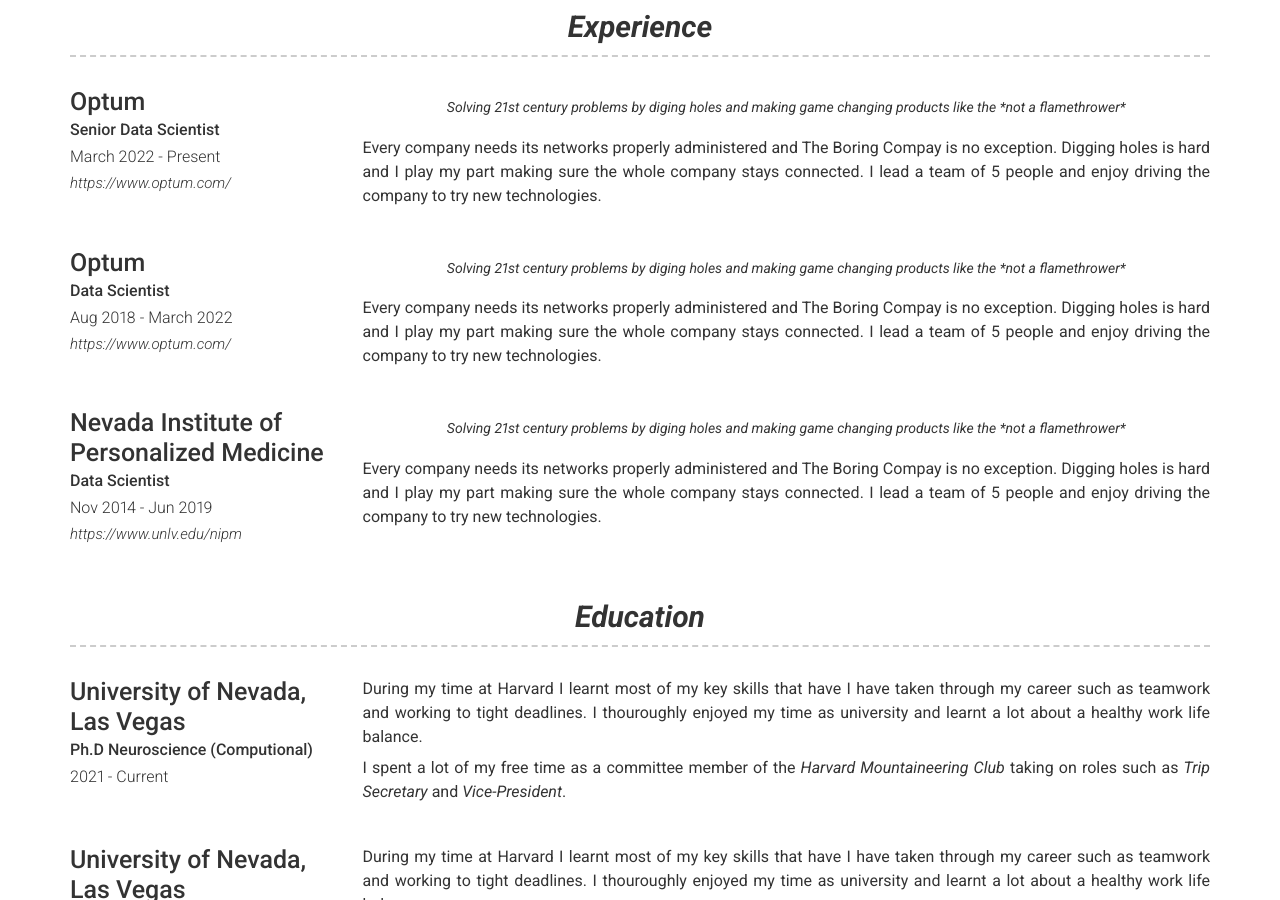
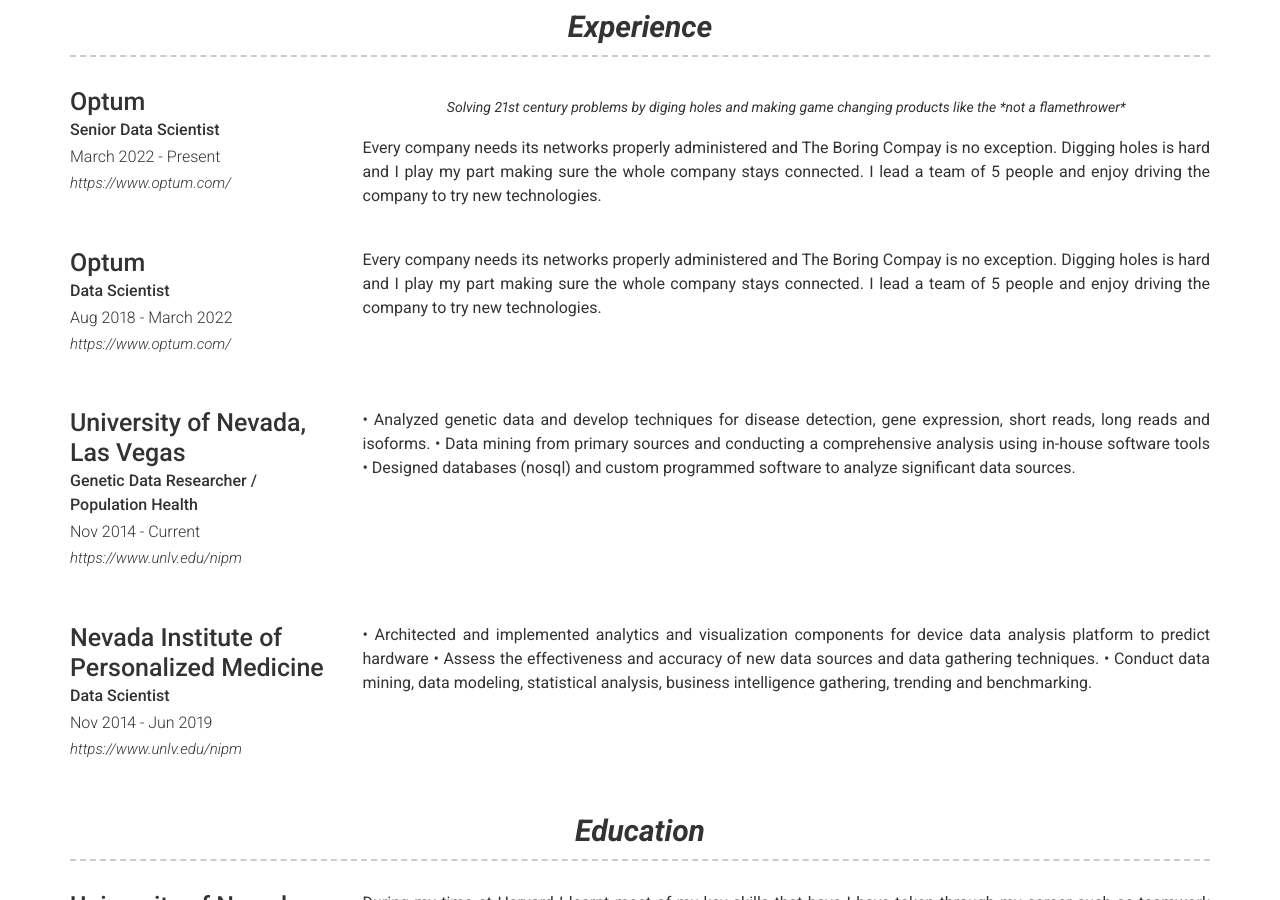
Before and after one commit to ricyoung/ricyoung.github.io, a Jekyll site: the page built from index.md, in a window 1280 px wide and 900 px high, scrolled down 543 px. Built offline with Jekyll 4.4.1, drawn with Linux system fonts in a browser that asks for light colours; nearby versions of some CDN libraries; some of the changed text lies outside the part shown.

Commit message:
udpates
updated papers

```diff
--- a/_config.yml
+++ b/_config.yml
@@ -77,10 +77,27 @@
         # link_text: boringcompany.com
         sub_title: Data Scientist
         caption: Aug 2018 - March 2022
-        quote: >
-          Solving 21st century problems by diging holes and making game changing products like the *not a flamethrower*
+        # quote: >
+        #   Solving 21st century problems by diging holes and making game changing products like the *not a flamethrower*
         description: | # this will include new lines to allow paragraphs
             Every company needs its networks properly administered and The Boring Compay is no exception. Digging holes is hard and I play my part making sure the whole company stays connected. I lead a team of 5 people and enjoy driving the company to try new technologies.
+
+
+
+
+
+      - layout: left
+        title: University of Nevada, Las Vegas
+        link: https://www.unlv.edu/nipm
+        # link_text: boringcompany.com
+        sub_title: Genetic Data Researcher / Population Health
+        caption: Nov 2014 - Current
+        # quote: >
+        #   Solving 21st century problems by diging holes and making game changing products like the *not a flamethrower*
+        description: | # this will include new lines to allow paragraphs
+          • Analyzed genetic data and develop techniques for disease detection, gene expression, short reads, long reads and isoforms.
+          • Data mining from primary sources and conducting a comprehensive analysis using in-house software tools
+          • Designed databases (nosql) and custom programmed software to analyze significant data sources.
 
 
 
@@ -90,11 +107,12 @@
         # link_text: boringcompany.com
         sub_title: Data Scientist
         caption: Nov 2014 - Jun 2019
-        quote: >
-          Solving 21st century problems by diging holes and making game changing products like the *not a flamethrower*
+        # quote: >
+        #   Solving 21st century problems by diging holes and making game changing products like the *not a flamethrower*
         description: | # this will include new lines to allow paragraphs
-            Every company needs its networks properly administered and The Boring Compay is no exception. Digging holes is hard and I play my part making sure the whole company stays connected. I lead a team of 5 people and enjoy driving the company to try new technologies.
-
+            • Architected and implemented analytics and visualization components for device data analysis platform to predict hardware
+            • Assess the effectiveness and accuracy of new data sources and data gathering techniques.
+            • Conduct data mining, data modeling, statistical analysis, business intelligence gathering, trending and benchmarking.
 
 
 
@@ -225,17 +243,22 @@
         description: | # this will include new lines to allow paragraphs
           I started this project as a way if learning <mark>React</mark> and it has since grown into a fully fledged app. I have learned many skills through this and been I'm very proud of having this in my portfolio. If you don't have a project as awesome as this I would advise you make one.
 
+
+
+
+
+
   - title: Papers |  Publications # Title for the section
     layout: list # Type of content section (list/text)
     content:
       - layout: top-middle
         title: Association of telomeres and telomerase with clinical outcomes in children with acute lymphoblastic leukemia a review of literature
-        link: https://epostersonline.com/ons2016/node/111
+        # link: https://epostersonline.com/ons2016/node/111
         # sub_title: 2015
         # link_text: Project Website
         additional_links:
           - title:  Genetics
-            icon: fab fa-github
+            icon: fab  fa-dna
             url: https://epostersonline.com/ons2016/node/111
           # - title:  Github page for project (eg. sproogen/modern-resume-theme)
           #   icon: fab fa-github
@@ -248,12 +271,12 @@
 
       - layout:  top-middle
         title: Natural variability of minimotifs in 1092 people indicates that minimotifs are targets of evolution
-        link: https://academic.oup.com/nar/article/43/13/6399/2414244
+        # link: https://academic.oup.com/nar/article/43/13/6399/2414244
         # sub_title: 2016
         # link_text: Project Website
         additional_links:
           - title:  Minimotifs
-            icon: fab fa-github
+            icon: fab fa-book-medical
             url: https://academic.oup.com/nar/article/43/13/6399/2414244
           # - title:  Github page for project (eg. sproogen/modern-resume-theme)
           #   icon: fab fa-github
@@ -287,7 +310,7 @@
         # link_text: Project Website
         additional_links:
           - title:  sproogen/modern-resume-theme
-            icon: fab fa-github
+            icon: fab fa-book-medical
             url: github.com/sproogen/modern-resume-theme
           # - title:  Github page for project (eg. sproogen/modern-resume-theme)
           #   icon: fab fa-github
@@ -296,6 +319,7 @@
           This is probably one of the greatest apps ever created, if you don't agree you're probably wrong.
         description: | # this will include new lines to allow paragraphs
           I started this project as a way if learning <mark>React</mark> and it has since grown into a fully fledged app. I have learned many skills through this and been I'm very proud of having this in my portfolio. If you don't have a project as awesome as this I would advise you make one.
+
 
 
 
```
Also changed, not shown: 2 other files.
